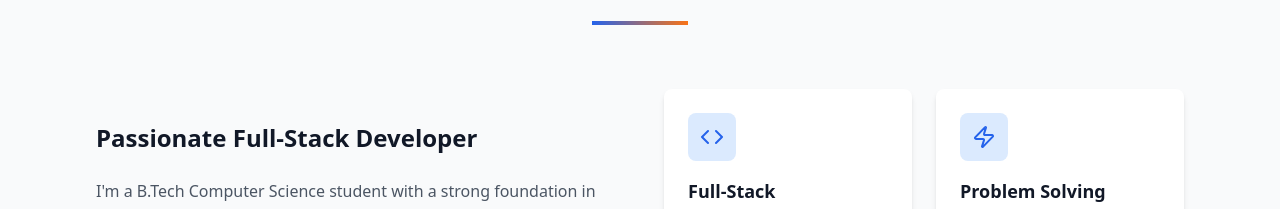
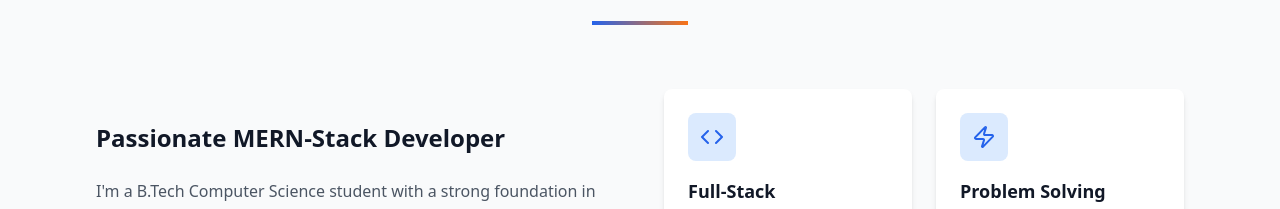
Before and after one commit to Raghavverma109/Portfolio, a React (Vite) app: page / in a window 1280 px wide. Shown: the part 883-1092 px from the top of the page. Built offline with nearby package versions, Linux system fonts and the light colour scheme.

Commit message:
chnage the title

```diff
--- a/src/components/About.tsx
+++ b/src/components/About.tsx
@@ -38,7 +38,7 @@ const About = () => {
           {/* Left Content */}
           <div>
             <h3 className="text-2xl font-bold text-gray-900 mb-6">
-              Passionate Full-Stack Developer
+              Passionate MERN-Stack Developer
             </h3>
             <p className="text-gray-600 mb-6 leading-relaxed">
               I'm a B.Tech Computer Science student with a strong foundation in full-stack development
```
